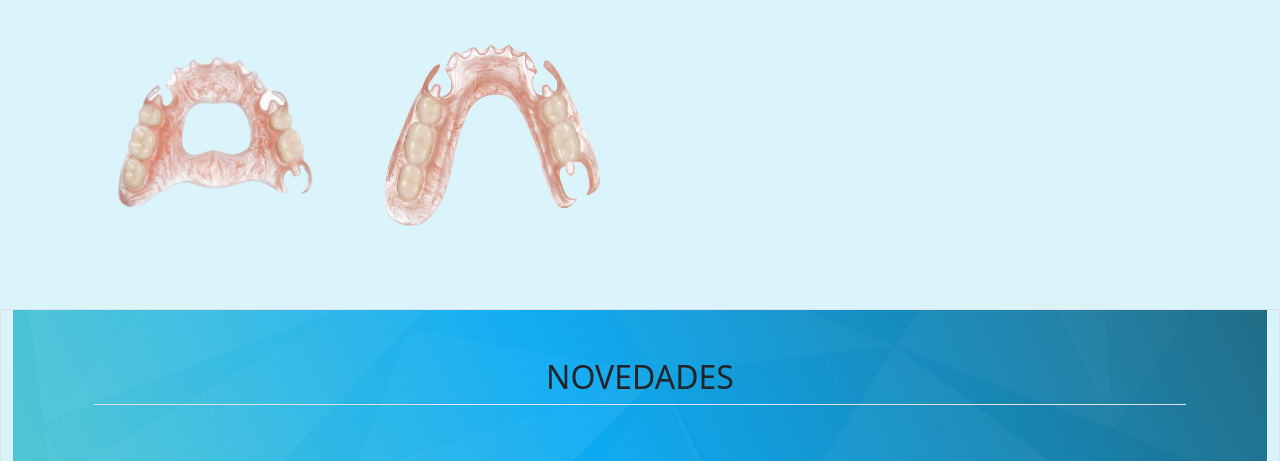
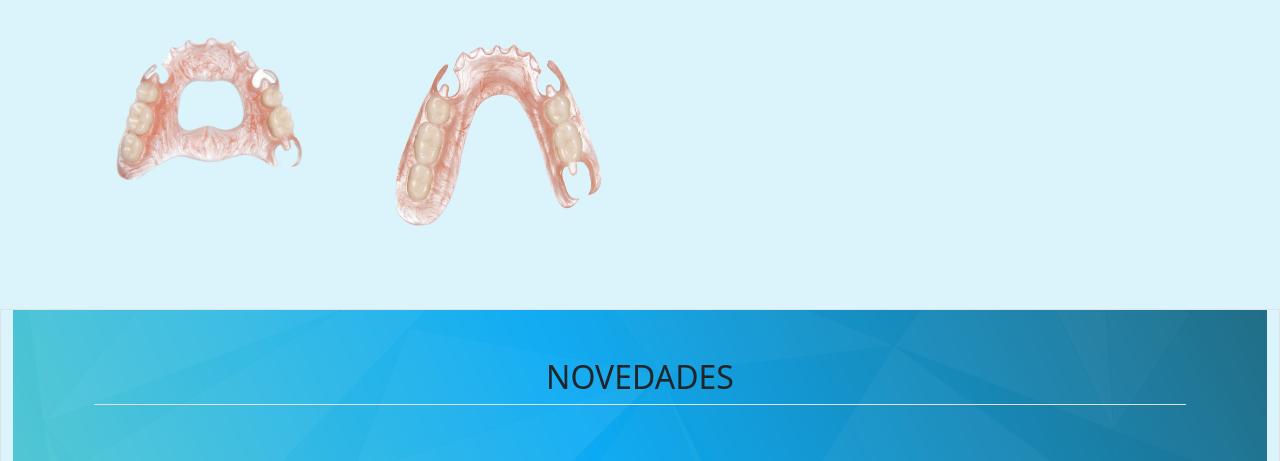
Before and after one commit to g0niii/protesisdentalmora, a plain HTML site: page index.html in a window 1280 px wide. Shown: the part 779-1240 px from the top of the page. Drawn offline with nearby package versions, Linux system fonts and the light colour scheme.

Commit message:
ajustenuevo

```diff
--- a/index.html
+++ b/index.html
@@ -96,14 +96,13 @@
                                                                 <img src="imagenes/premolar.png" alt="" >
                                                         </div>
                                                 </div>
-                                                <div class="d-flex flex-row  justify-content-center">
-                                                        <div class="col-12 col-lg-6 d-flex align-items-center justify-content-center">
-                                                                <img src="./imagenes/protesis-parciales-01.png" alt="" class="img-fluid">
+                                                <div class="col-12 col-lg-6 col-sm-6 d-flex align-items-center justify-content-center">
+                                                        <img src="./imagenes/protesis-parciales-01.png" alt="" class="img-fluid">
 
-                                                        </div>
-                                                         <div class="col-12 col-lg-6 d-flex align-items-center justify-content-center">
-                                                                 <img src="./imagenes/protesis-parciales-06.png" alt="" class="img-fluid imagen-1">
-                                                         </div>
+                                                </div>
+                                                <div class="col-12 col-lg-6 col-sm-6 d-flex align-items-center justify-content-center">
+
+                                                        <img src="./imagenes/protesis-parciales-06.png" alt="" class="img-fluid imagen-1">
                                                 </div>
 
                                         </div>
```
